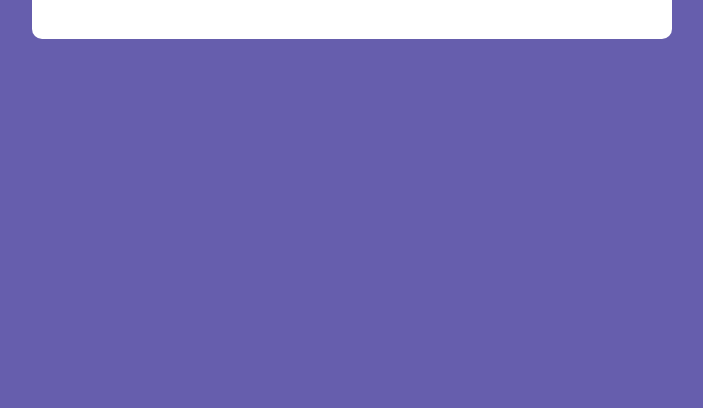
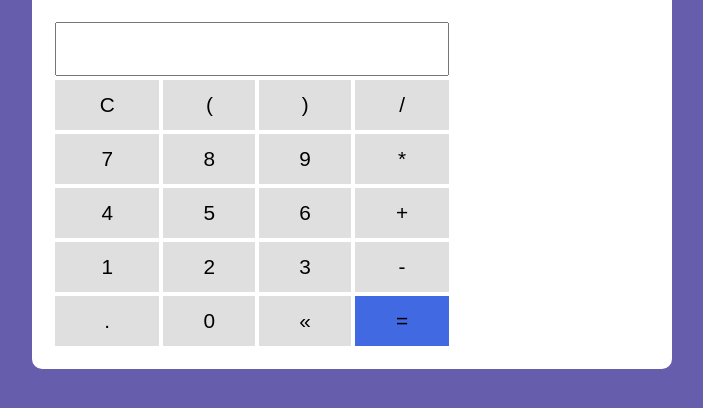
Before and after one commit to lealrenato/CalculadoraJS, a plain HTML site: page index.html in a window 1280 px wide. Shown: the part 134-542 px from the top of the page, without its empty margins (288-991 px from the left). Drawn offline with nearby package versions, Linux system fonts and the light colour scheme.

Commit message:
criação da tabela e display da calculadora

```diff
--- a/assets/css/style.css
+++ b/assets/css/style.css
@@ -67,3 +67,26 @@ form button:hover {
 
 
 }
+
+.display{
+    font-size: 2em;
+    width: 100%;
+    text-align: right;
+}
+.btn{
+    width: 100%;
+    height: 50px;
+    font-size: 1em;
+    border: none;
+    background: #dfdfdf;
+    cursor: pointer;
+
+}
+
+.btn:hover{
+    background: #9e9e9e;
+}
+
+.btn-eq{
+    background: royalblue;
+}
--- a/index.html
+++ b/index.html
@@ -19,7 +19,45 @@
 
             <table class="calculadora">
 
+                <tr>
+                    <td colspan="4">
+                            <input type="text" class="display">
 
+
+                    </td>
+                </tr>
+
+                <tr>
+                    <td><button class="btn btn-clear">C</button></td>
+                    <td><button class="btn btn-num">(</button></td>
+                    <td><button class="btn btn-num">)</button></td>
+                    <td><button class="btn btn-num">/</button></td>
+                </tr>
+
+                <tr>
+                    <td><button class="btn btn-num">7</button></td>
+                    <td><button class="btn btn-num">8</button></td>
+                    <td><button class="btn btn-num">9</button></td>
+                    <td><button class="btn btn-num">*</button></td>
+                </tr>
+                <tr>
+                    <td><button class="btn btn-num">4</button></td>
+                    <td><button class="btn btn-num">5</button></td>
+                    <td><button class="btn btn-num">6</button></td>
+                    <td><button class="btn btn-num">+</button></td>
+                </tr>
+                <tr>
+                    <td><button class="btn btn-num">1</button></td>
+                    <td><button class="btn btn-num">2</button></td>
+                    <td><button class="btn btn-num">3</button></td>
+                    <td><button class="btn btn-num">-</button></td>
+                </tr>
+                <tr>
+                    <td><button class="btn btn-num">.</button></td>
+                    <td><button class="btn btn-num">0</button></td>
+                    <td><button class="btn btn-del">&laquo;</button></td>
+                    <td><button class="btn btn-eq">=</button></td>
+                </tr>
 
             </table>
 
```
